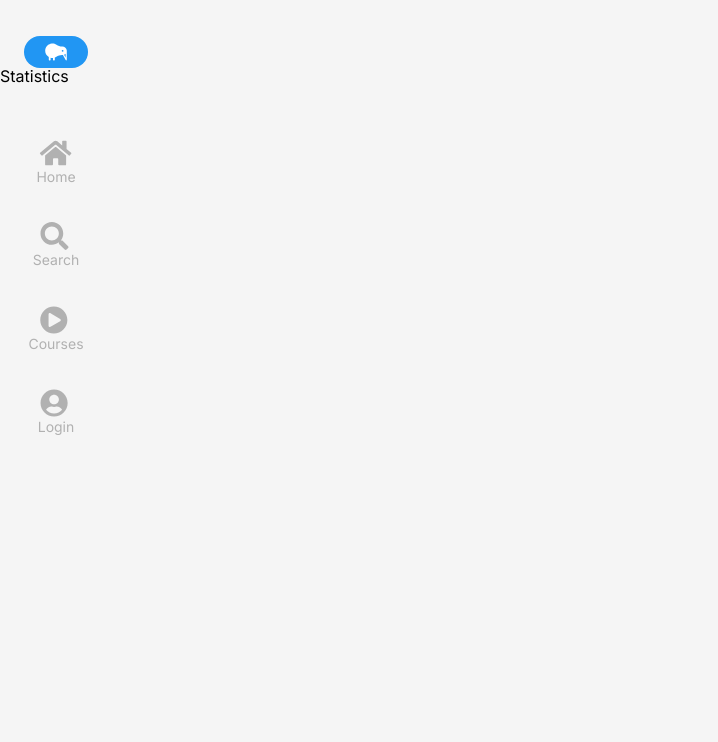
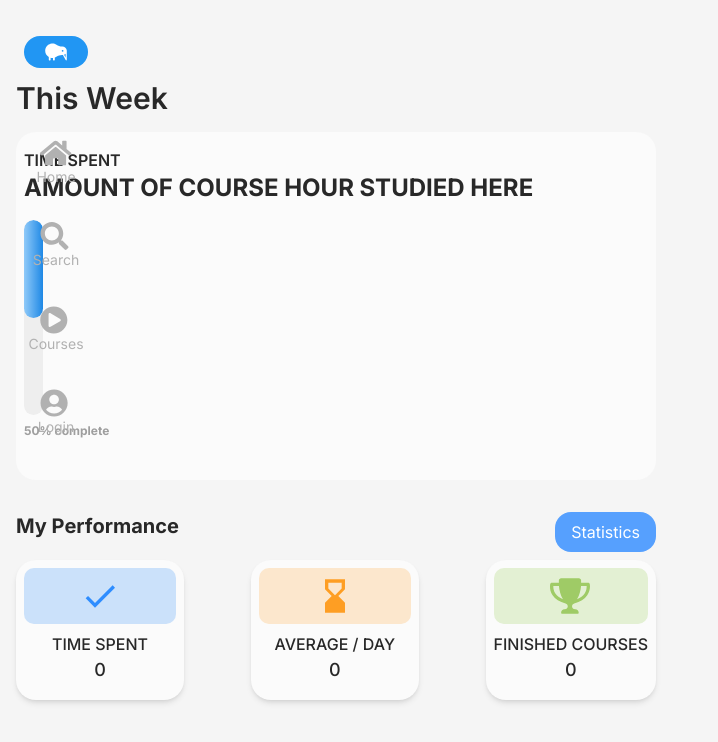
Before and after one commit to 202303-PRM-TR-FEW/Learning-app-team-5, a Next.js app: page /statistics in a window 1280 px wide. Shown: the top 742 px of the page, without its empty margins (0-718 px from the left). Built offline with nearby package versions, Linux system fonts and the light colour scheme; no server answers.

Commit message:
Continuing work on Statistics Page

```diff
--- a/app/(main)/statistics/page.jsx
+++ b/app/(main)/statistics/page.jsx
@@ -1,11 +1,28 @@
+'use client';
 import React from "react";
+import Link from "next/link";
+import CourseButton from "@/components/course-general-components/CourseButton";
+import MyPerformance from "@/components/statistics-page-components/MyPerformance";
+import ThisWeek from "@/components/statistics-page-components/ThisWeek";
 
 function Statistics() {
     return (
-        <div>
-            <h1>Statistics</h1>
+        <>
+        <div className="w-full lg:w-1/2 h-screen m-4">
+            <ThisWeek/>
+            <MyPerformance/>
+
         </div>
-    );
+
+
+
+
+
+
+
+    </>
+
+);
 }
 
 export default Statistics;
--- /dev/null
+++ b/components/statistics-page-components/MyPerformance.jsx
@@ -0,0 +1,70 @@
+import React from "react";
+import Link from "next/link";
+import CourseButton from "@/components/course-general-components/CourseButton";
+
+function MyPerformance() {
+    return (
+        <>
+<div className="text-lightBlack w-full py-8 ">
+<div className="flex justify-between">
+<h2 className="font-bold text-xl">My Performance</h2>
+<Link href="/statistics">
+<CourseButton buttonName={"Statistics"}/>
+</Link>
+</div>
+<div className="flex justify-between ">
+  <div className=" mt-2 bg-[#FBFBFB] p-2 rounded-[20px] shadow-md">
+    <div className=" bg-[#cbe1fa] rounded-[10px]  px-14 py-2">
+      <svg
+        viewBox="0 0 24 24"
+        className="h-[40px] w-[40px]"
+        style={{ fill: "#2E8DFF" }}
+      >
+        <path d="M0 0h24v24H0z" fill="none"></path>
+        <path d="M9 16.17 4.83 12l-1.42 1.41L9 19 21 7l-1.41-1.41z"></path>
+      </svg>
+    </div>
+    <div className="flex flex-col justify-center items-center py-2 font-medium">
+      <p>TIME SPENT</p>
+      <p className="text-lg">0</p>
+    </div>
+  </div>
+  <div className=" mt-2 bg-[#FBFBFB] p-2 rounded-[20px] shadow-md">
+    <div className=" bg-lightOrange rounded-[10px]  px-14 py-2">
+      <svg
+        viewBox="0 0 24 24"
+        className="h-[40px] w-[40px]"
+        style={{ fill: "#FE9E23" }}
+      >
+        <path d="M0 0h24v24H0z" fill="none"></path>
+        <path d="m18 22-.01-6L14 12l3.99-4.01L18 2H6v6l4 4-4 3.99V22h12zM8 7.5V4h8v3.5l-4 4-4-4z"></path>
+      </svg>
+    </div>
+    <div className="flex flex-col justify-center items-center py-2 font-medium">
+      <p>AVERAGE / DAY</p>
+      <p className="text-lg">0</p>
+    </div>
+  </div>
+  <div className=" mt-2 bg-[#FBFBFB] p-2 rounded-[20px] shadow-md">
+    <div className=" bg-lightGreen rounded-[10px]  px-14 py-2">
+      <svg
+        viewBox="0 0 576 512"
+        className="h-[40px] w-[40px]"
+        style={{ fill: "#9FCB66" }}
+      >
+        <path d="M0 0h24v24H0z" fill="none"></path>
+        <path d="M572.1 82.38C569.5 71.59 559.8 64 548.7 64h-100.8c.2422-12.45 .1078-23.7-.1559-33.02C447.3 13.63 433.2 0 415.8 0H160.2C142.8 0 128.7 13.63 128.2 30.98C127.1 40.3 127.8 51.55 128.1 64H27.26C16.16 64 6.537 71.59 3.912 82.38C3.1 85.78-15.71 167.2 37.07 245.9c37.44 55.82 100.6 95.03 187.5 117.4c18.7 4.805 31.41 22.06 31.41 41.37C256 428.5 236.5 448 212.6 448H208c-26.51 0-47.99 21.49-47.99 48c0 8.836 7.163 16 15.1 16h223.1c8.836 0 15.1-7.164 15.1-16c0-26.51-21.48-48-47.99-48h-4.644c-23.86 0-43.36-19.5-43.36-43.35c0-19.31 12.71-36.57 31.41-41.37c86.96-22.34 150.1-61.55 187.5-117.4C591.7 167.2 572.9 85.78 572.1 82.38zM77.41 219.8C49.47 178.6 47.01 135.7 48.38 112h80.39c5.359 59.62 20.35 131.1 57.67 189.1C137.4 281.6 100.9 254.4 77.41 219.8zM498.6 219.8c-23.44 34.6-59.94 61.75-109 81.22C426.9 243.1 441.9 171.6 447.2 112h80.39C528.1 135.7 526.5 178.7 498.6 219.8z"></path>
+      </svg>
+    </div>
+    <div className="flex flex-col justify-center items-center py-2 font-medium">
+      <p>FINISHED COURSES</p>
+      <p className="text-lg">0</p>
+    </div>
+  </div>
+</div>
+</div>
+        </>
+    );
+}
+
+export default MyPerformance;
--- /dev/null
+++ b/components/statistics-page-components/ThisWeek.jsx
@@ -0,0 +1,18 @@
+import TimeSpentBar from "./TimeSpentBar";
+
+function ThisWeek() {
+  return (
+    <div className="flex flex-col w-full text-lightBlack gap-4 h-1/2">
+      <h1 className="font-semibold text-3xl">This Week</h1>
+      <div className="bg-[#FBFBFB] rounded-[20px]  p-2 w-full h-full text-lightBlack">
+        <div className="flex flex-col justify-center items-start py-2 font-medium h-full">
+            <h2 className="font-semibold text-md">TIME SPENT</h2>
+            <p className="text-2xl font-bold">AMOUNT OF COURSE  HOUR STUDIED HERE</p>
+            <TimeSpentBar height={50} />
+            </div>
+      </div>
+    </div>
+  );
+}
+
+export default ThisWeek;
--- /dev/null
+++ b/components/statistics-page-components/TimeSpentBar.jsx
@@ -0,0 +1,21 @@
+function TimeSpentBar({ height }) {
+    /* If height prop is not passed, the barheight will be zero */
+    const barHeight = height || 0;
+
+  return (
+    <div className="mt-4 w-full h-full">
+      <div className="bg-gray-200 rounded-full overflow-hidden w-[3%] h-[80%]">
+        <div
+          className="bg-gradient-to-r from-blue-200 to-blue-600 w-full rounded-full"
+          style={{ height: `${barHeight}%`, transition: "height 1s" }}
+        ></div>
+      </div>
+      {/* Progress Text */}
+      <div className="pt-1 text-gray-500 text-xs font-bold mt-1">
+        {barHeight}% complete
+      </div>
+    </div>
+  );
+}
+
+export default TimeSpentBar;
```
